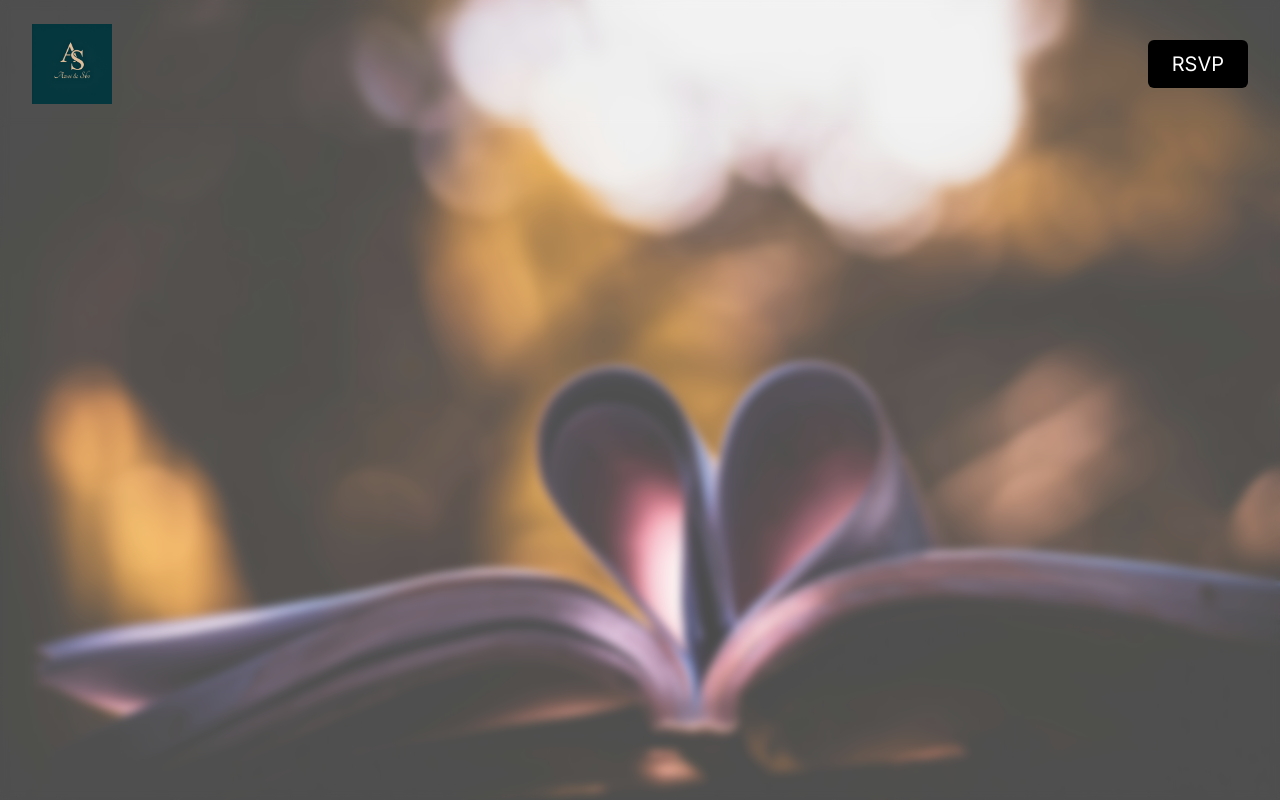
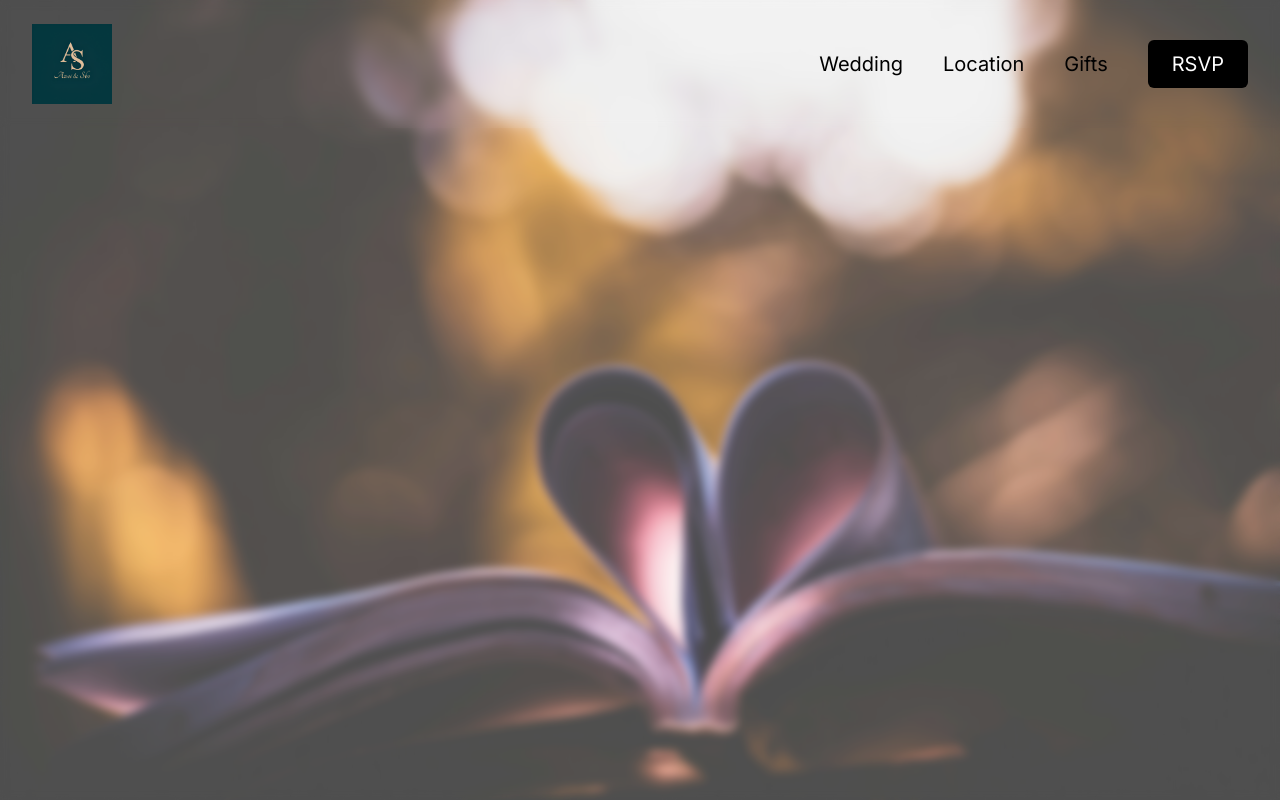
Before and after one commit to ThulaniMthembu/wedding, a Next.js app: page / in a window 1280 px wide. Shown: the top 800 px of the page. Built offline with nearby package versions, Linux system fonts and the light colour scheme.

Commit message:
navbar updates

```diff
--- a/src/components/Header.tsx
+++ b/src/components/Header.tsx
@@ -30,12 +30,26 @@ export default function Header() {
 
   const toggleMenu = () => setIsMenuOpen(!isMenuOpen)
 
-  const NavLink = ({ href, children, delay }: { href: string; children: React.ReactNode; delay: number }) => (
+  // Desktop NavLink without animations
+  const DesktopNavLink = ({ href, children }: { href: string; children: React.ReactNode }) => (
     <Link
       href={href}
       className={`text-[20px] relative group ${
         scrolled ? 'text-[#8B4513]' : 'text-black'
-      } ${isMenuOpen ? 'animate-fadeSlideIn text-3xl' : ''}`}
+      }`}
+    >
+      {children}
+      <span className={`absolute left-0 bottom-0 w-full h-0.5 transform scale-x-0 transition-transform duration-300 origin-right group-hover:scale-x-100 group-hover:origin-left ${
+        scrolled ? 'bg-[#D4B996]' : 'bg-black'
+      }`}></span>
+    </Link>
+  )
+
+  // Mobile NavLink with animations
+  const MobileNavLink = ({ href, children, delay }: { href: string; children: React.ReactNode; delay: number }) => (
+    <Link
+      href={href}
+      className="text-[20px] relative group text-3xl"
       onClick={() => setIsMenuOpen(false)}
       style={{
         animationDelay: `${delay}ms`,
@@ -44,9 +58,7 @@ export default function Header() {
       }}
     >
       {children}
-      <span className={`absolute left-0 bottom-0 w-full h-0.5 transform scale-x-0 transition-transform duration-300 origin-right group-hover:scale-x-100 group-hover:origin-left ${
-        scrolled ? 'bg-[#D4B996]' : 'bg-black'
-      }`}></span>
+      <span className="absolute left-0 bottom-0 w-full h-0.5 transform scale-x-0 transition-transform duration-300 origin-right group-hover:scale-x-100 group-hover:origin-left bg-[#D4B996]"></span>
     </Link>
   )
 
@@ -69,10 +81,12 @@ export default function Header() {
               />
             </Link>
           </div>
+
+          {/* Desktop Navigation */}
           <nav className="hidden md:flex items-center space-x-10">
-            <NavLink href="/" delay={0}>Wedding</NavLink>
-            <NavLink href="/location" delay={0}>Location</NavLink>
-            <NavLink href="/gifts" delay={0}>Gifts</NavLink>
+            <DesktopNavLink href="/">Wedding</DesktopNavLink>
+            <DesktopNavLink href="/location">Location</DesktopNavLink>
+            <DesktopNavLink href="/gifts">Gifts</DesktopNavLink>
             <Link
               href="/rsvp"
               className={`px-6 py-2 text-[20px] transition-all duration-300 rounded-md hover:scale-105 ${
@@ -85,7 +99,7 @@ export default function Header() {
             </Link>
           </nav>
 
-          {/* Fixed Position Hamburger Button */}
+          {/* Hamburger Button */}
           <button
             onClick={toggleMenu}
             className={`fixed md:hidden w-10 h-10 flex flex-col justify-center items-center focus:outline-none
@@ -142,10 +156,11 @@ export default function Header() {
           </Link>
         </div>
 
+        {/* Mobile Navigation */}
         <nav className="flex-grow flex flex-col justify-center items-center space-y-12 p-4">
-          <NavLink href="/" delay={100}>Wedding</NavLink>
-          <NavLink href="/location" delay={200}>Location</NavLink>
-          <NavLink href="/gifts" delay={300}>Gifts</NavLink>
+          <MobileNavLink href="/" delay={100}>Wedding</MobileNavLink>
+          <MobileNavLink href="/location" delay={200}>Location</MobileNavLink>
+          <MobileNavLink href="/gifts" delay={300}>Gifts</MobileNavLink>
           <Link
             href="/rsvp"
             className="px-8 py-3 text-[20px] bg-[#8B4513] text-white hover:bg-[#6B3100]
```
